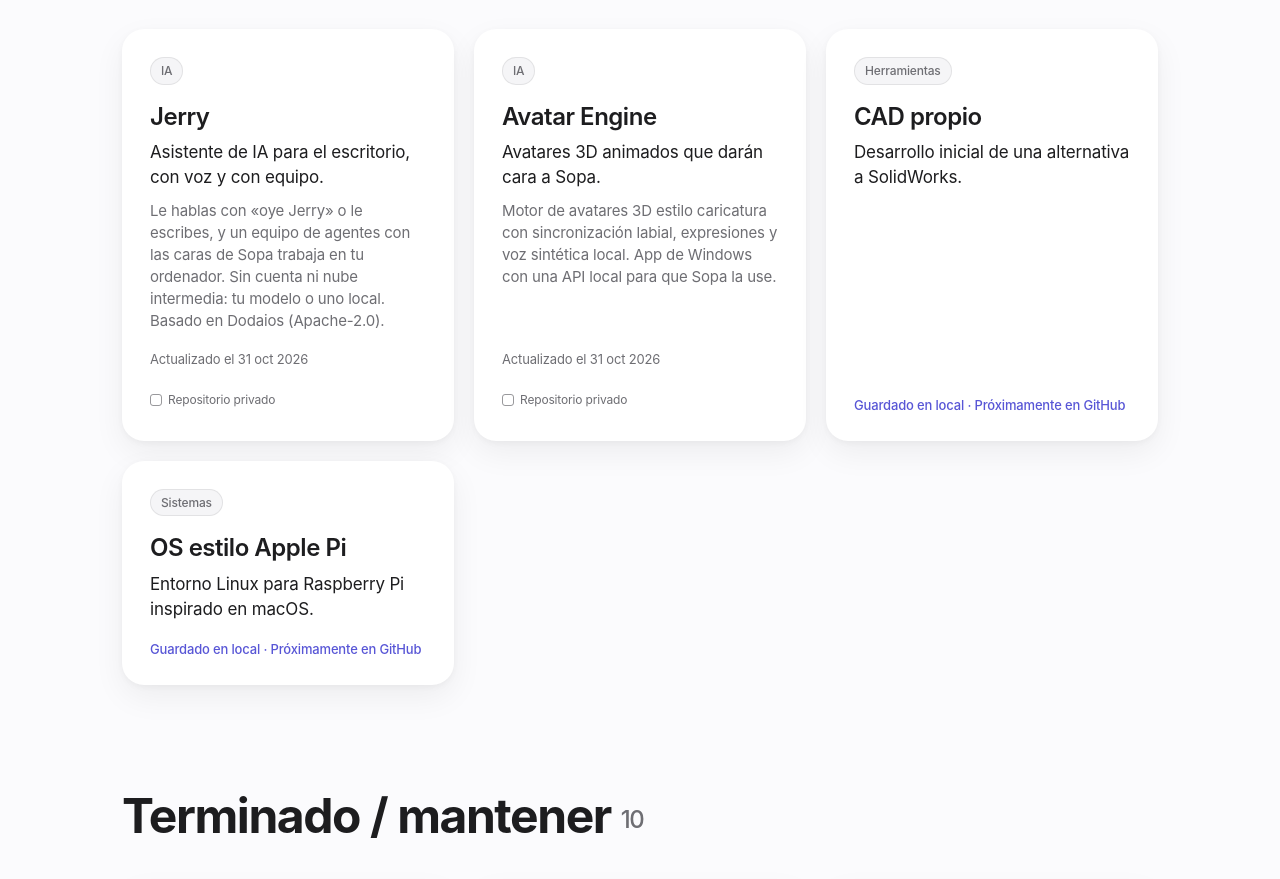
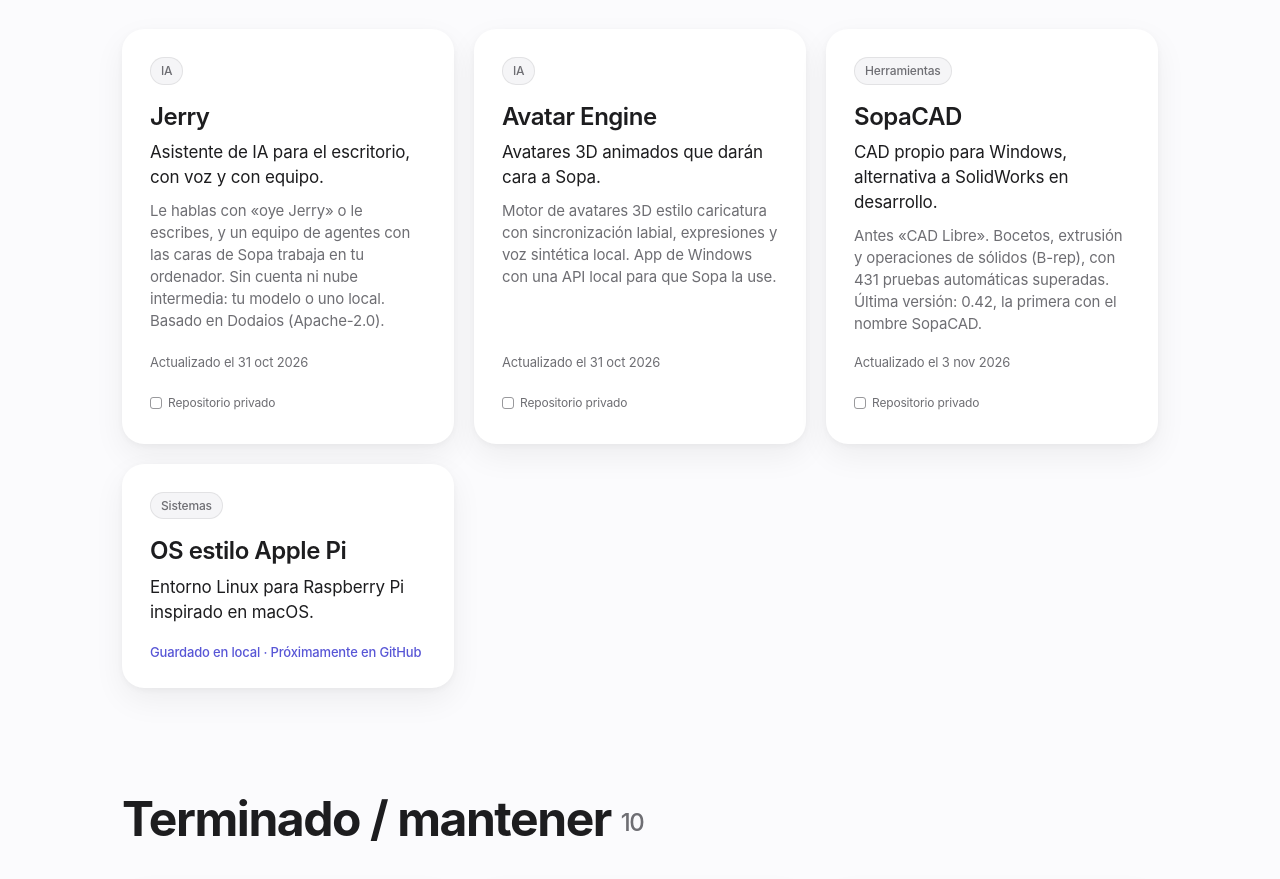
Before and after one commit to ardu01/proyectos, a plain HTML site: page index.html in a window 1280 px wide. Shown: the part 1395-2274 px from the top of the page. Drawn offline with Linux system fonts and the light colour scheme.

Commit message:
SopaCAD: CAD propio pasa a ardu01/sopa-cad (privado), v0.42

```diff
--- a/index.html
+++ b/index.html
@@ -102,10 +102,10 @@ footer{text-align:center;color:var(--fg2);font-size:12px;padding:96px 22px 48px;
   <div class="btns"><span class="privlabel">Repositorio privado</span></div>
 </article><article class="card reveal" id="cad">
   <div class="pills"><span class="pill cat">Herramientas</span></div>
-  <h3>CAD propio</h3>
-  <p class="tag">Desarrollo inicial de una alternativa a SolidWorks.</p>
-  <p class="meta"><span class="localnote">Guardado en local · Próximamente en GitHub</span></p>
-
+  <h3>SopaCAD</h3>
+  <p class="tag">CAD propio para Windows, alternativa a SolidWorks en desarrollo.</p><p class="desc">Antes «CAD Libre». Bocetos, extrusión y operaciones de sólidos (B-rep), con 431 pruebas automáticas superadas. Última versión: 0.42, la primera con el nombre SopaCAD.</p>
+  <p class="meta">Actualizado el 3 nov 2026</p>
+  <div class="btns"><span class="privlabel">Repositorio privado</span></div>
 </article><article class="card reveal" id="os-apple">
   <div class="pills"><span class="pill cat">Sistemas</span></div>
   <h3>OS estilo Apple Pi</h3>
```
